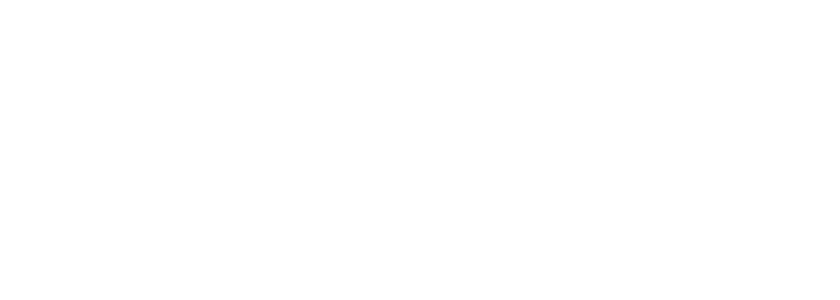
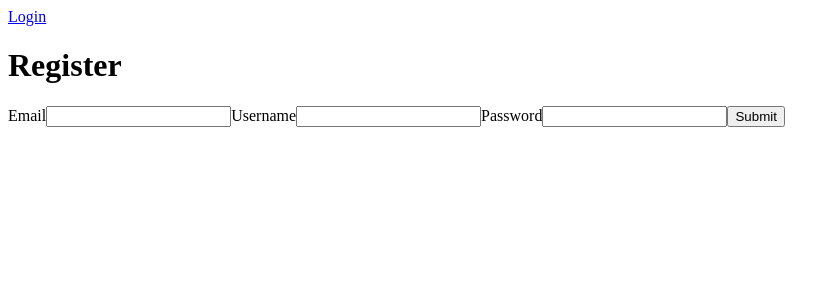
Before and after one commit to Pawel-Pioro/DevNetwork, a React (Vite) app in the folder frontend/: page /register in a window 1280 px wide. Before the commit this address had no page. Shown: the top 300 px of the page, without its empty margins (0-840 px from the left). Built offline with nearby package versions, Linux system fonts and the light colour scheme.

Commit message:
added register functionality

```diff
--- a/frontend/src/Auth/Logout.jsx
+++ b/frontend/src/Auth/Logout.jsx
@@ -1,6 +1,5 @@
 import { useEffect, useState } from 'react'
 import axios from 'axios'
-import { useOutletContext } from "react-router-dom"
 
 const baseURL = 'http://127.0.0.1:8000/api/'
 
--- /dev/null
+++ b/frontend/src/Auth/Register.jsx
@@ -0,0 +1,41 @@
+import { useEffect, useState } from 'react'
+import axios from 'axios'
+
+const baseURL = 'http://127.0.0.1:8000/api/'
+
+const client = axios.create({
+    baseURL
+  })
+
+export default function Register() {
+
+    const [credentialInputs, setCredentialInputs] = useState({email: '', username: '', password: ''})
+
+    const handleSubmit = (e) => {
+        e.preventDefault()
+        client.post('register/', credentialInputs)
+        .then((res) => {
+            localStorage.setItem('access', res.data.tokens.access)
+            localStorage.setItem('refresh', res.data.tokens.refresh)
+        })
+    }
+
+    return (
+        <>
+            <h1>Register</h1>
+            <form>
+                <label>Email
+                <input type="text" id='email' value={credentialInputs.email} onChange={e => setCredentialInputs({...credentialInputs, email: e.target.value})} />
+                </label>
+                <label>Username
+                <input type="text" id='username' value={credentialInputs.username} onChange={e => setCredentialInputs({...credentialInputs, username: e.target.value})} />
+                </label>
+                <label>Password
+                <input type="password" id='password' value={credentialInputs.password} onChange={e => setCredentialInputs({...credentialInputs, password: e.target.value})} />
+                </label>
+                <button onClick={handleSubmit}>Submit</button>
+        </form>
+        </>
+    )
+
+}
--- a/frontend/src/main.jsx
+++ b/frontend/src/main.jsx
@@ -4,6 +4,7 @@
 import Layout from './Layout.jsx'
 import Login from './Auth/Login.jsx'
 import Logout from './Auth/Logout.jsx'
+import Register from './Auth/Register.jsx'
 
 ReactDOM.createRoot(document.getElementById('root')).render(
   <React.StrictMode>
@@ -12,6 +13,7 @@
         <Route path="/" element={<Layout />}>
           <Route path="login" element={<Login />} />
           <Route path="logout" element={<Logout />} />
+          <Route path="register" element={<Register />} />
         </Route>
       </Routes>
     </BrowserRouter>
```
Also changed, not shown: 2 other files (tests, documents, lock files or other folders).
